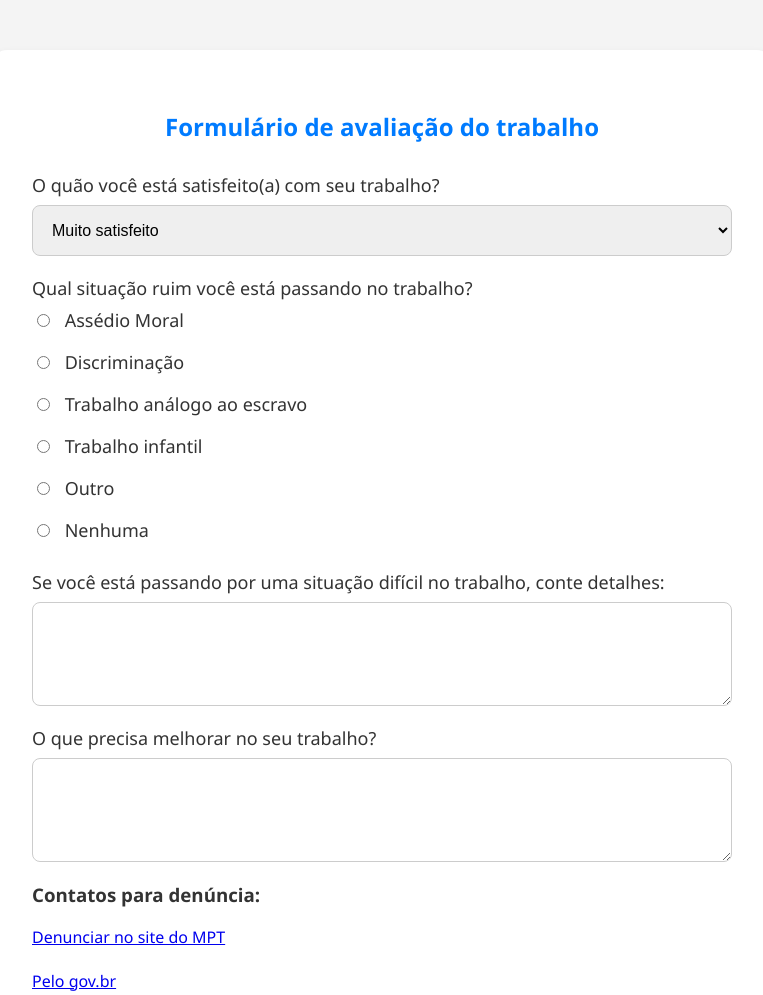
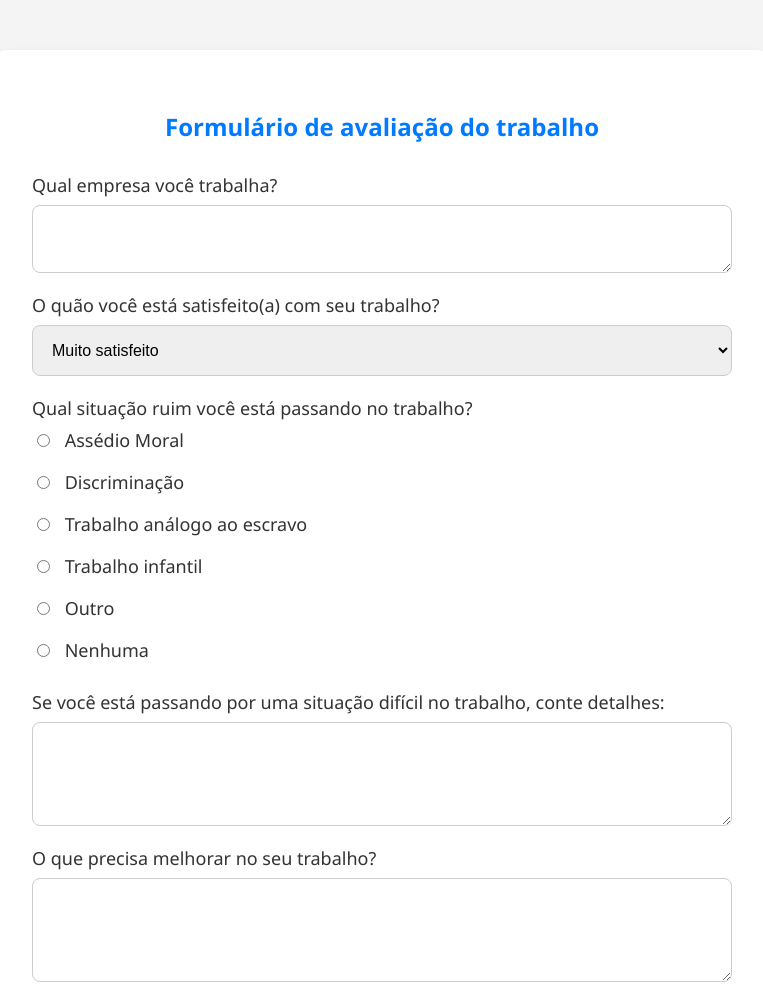
Before and after one commit to Eduardo36026/ProjetoFacig, a plain HTML site: page index.html in a window 1280 px wide. Shown: the top 995 px of the page, without its empty margins (258-1021 px from the left). Drawn offline with Linux system fonts and the light colour scheme.

Commit message:
added a question

```diff
--- a/index.html
+++ b/index.html
@@ -68,6 +68,10 @@
       <h2>Formulário de avaliação do trabalho</h2>
       <form>
         <div class="flex-row">
+          <label for="improvements">Qual empresa você trabalha?</label>
+          <textarea id="improvements" name="improvements" rows="2"></textarea>
+        </div>
+        <div class="flex-row">
           <label for="satisfaction"
             >O quão você está satisfeito(a) com seu trabalho?</label
           >
```
